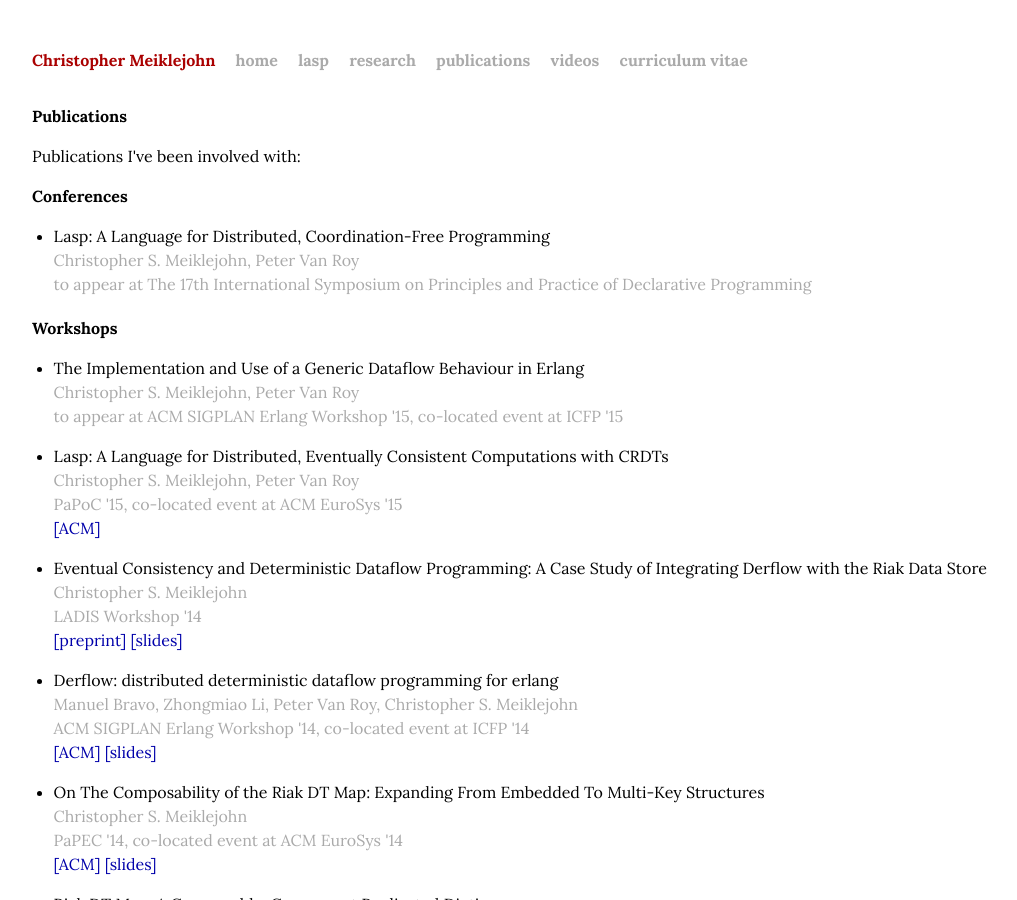
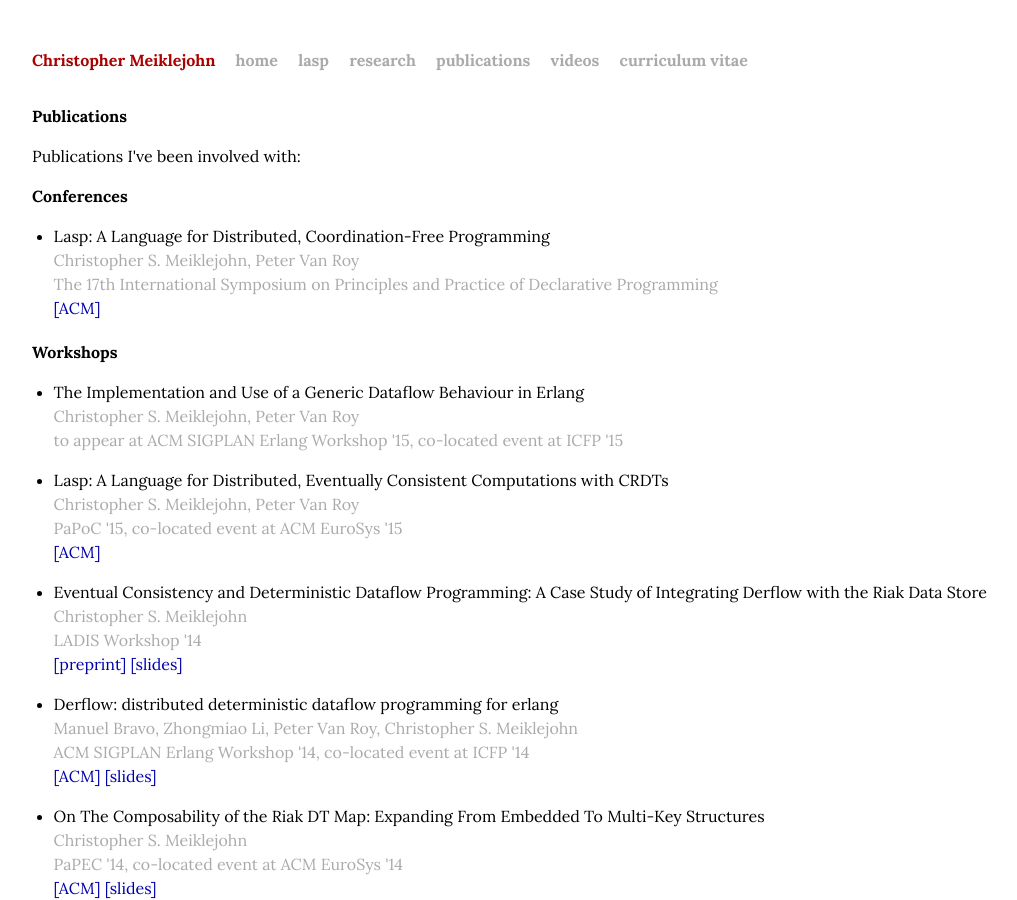
Before and after one commit to cmeiklejohn/cmeiklejohn.github.io, a Jekyll site: the page built from publications.html, in a window 1280 px wide and 900 px high. Shown: the whole window, without its empty margins (88-1105 px from the left). Built offline with Jekyll 4.4.1, drawn with Linux system fonts in a browser that asks for light colours.

Commit message:
Add PPDP 2015.

```diff
--- a/publications.html
+++ b/publications.html
@@ -14,7 +14,8 @@ title: Publications
       <p>
         Lasp: A Language for Distributed, Coordination-Free Programming
         <span class="author">Christopher S. Meiklejohn, Peter Van Roy</span>
-        <span class="date">to appear at The 17th International Symposium on Principles and Practice of Declarative Programming</span>
+        <span class="date">The 17th International Symposium on Principles and Practice of Declarative Programming</span>
+        <span><a href="http://dl.acm.org/citation.cfm?id=2790525">[ACM]</a></span>
       </p>
     </li>
   </ul>
```
